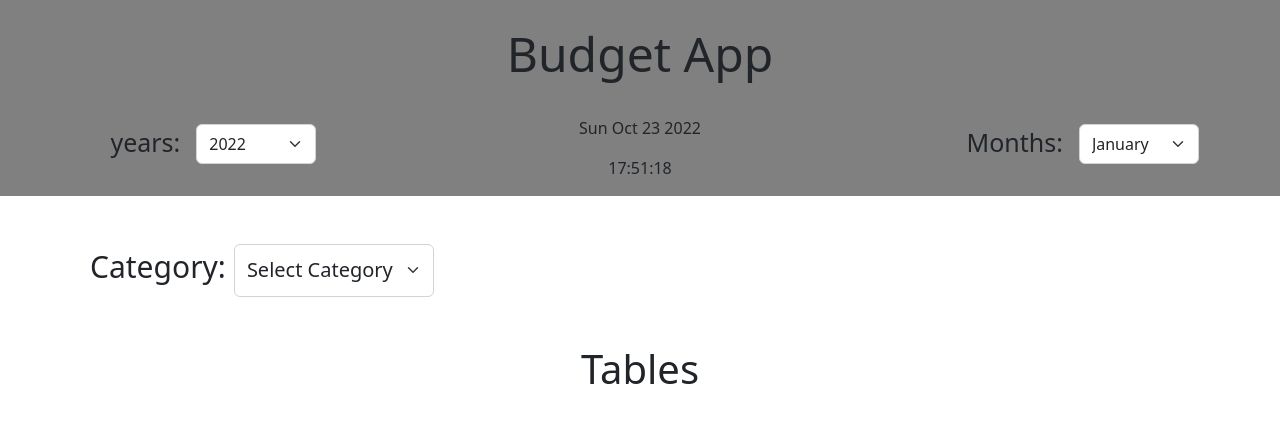
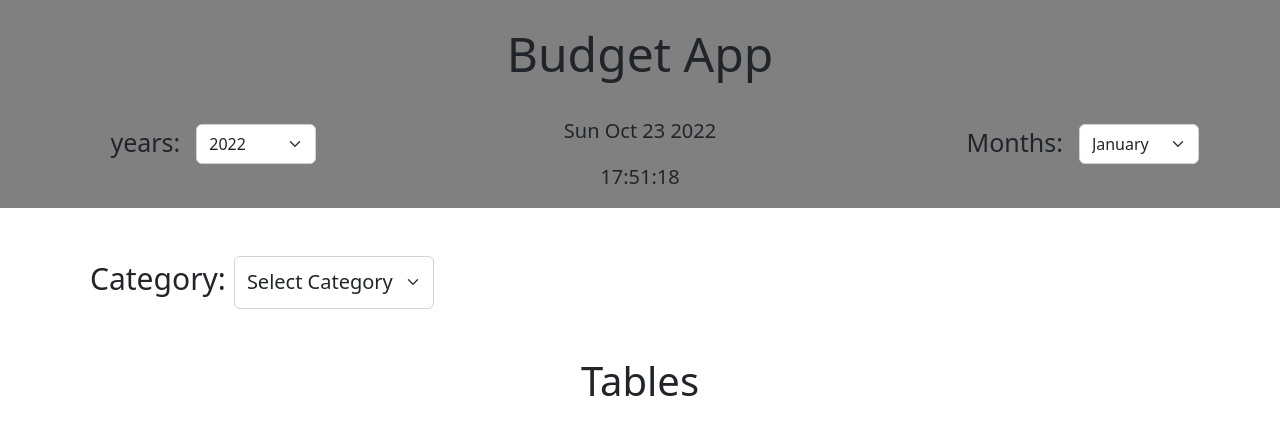
Before and after one commit to alittle1988/reactBudget1st, a React (Create React App) app: page / in a window 1280 px wide. Shown: the top 434 px of the page. Built offline with nearby package versions, Linux system fonts and the light colour scheme.

Commit message:
added clock and formatted it

```diff
--- a/src/App.css
+++ b/src/App.css
@@ -32,6 +32,16 @@ html {
 .headerCol {
   display: flex;
   justify-content: center;
+}
+
+.date-time {
+  font-size: 1.25rem;
+}
+
+@media only screen and (maxWidth:580px){
+  .headerCol {
+    display: block;
+  }
 }
 
 /* Category Section */
--- a/src/DateClock.js
+++ b/src/DateClock.js
@@ -2,8 +2,11 @@ import React, {useState, useEffect} from "react";
 
 
 
-export default function DateClock() {
+export default function DateClock(props) {
     const [date, setDate] = useState(new Date());
+    const theDate = date.toDateString();
+    const theTime = date.getHours() + ':' + (date.getMinutes()<10?'0':'') + date.getMinutes()  + ':' +( date.getSeconds()<10?"0":"") + date.getSeconds();
+
     useEffect(() => {
        const interval =  setInterval(() => {
             setDate(new Date());
@@ -13,9 +16,9 @@ export default function DateClock() {
 
 
     return (
-    <div>
-        <p>{date.toDateString()}</p>
-        <p>{date.getHours() + ':' + date.getMinutes() + ':' + date.getSeconds()}</p>
+    <div className="date-time">
+        <p className="date">{theDate}</p>
+        <p className="time">{theTime}</p>
     </div>
     )
 }
--- a/src/Tables.js
+++ b/src/Tables.js
@@ -5,7 +5,7 @@ import {Table} from "react-bootstrap";
 
 function Tables(props) {
     const {title, array} = props;
-    console.log(array)
+
 
 
 
```
